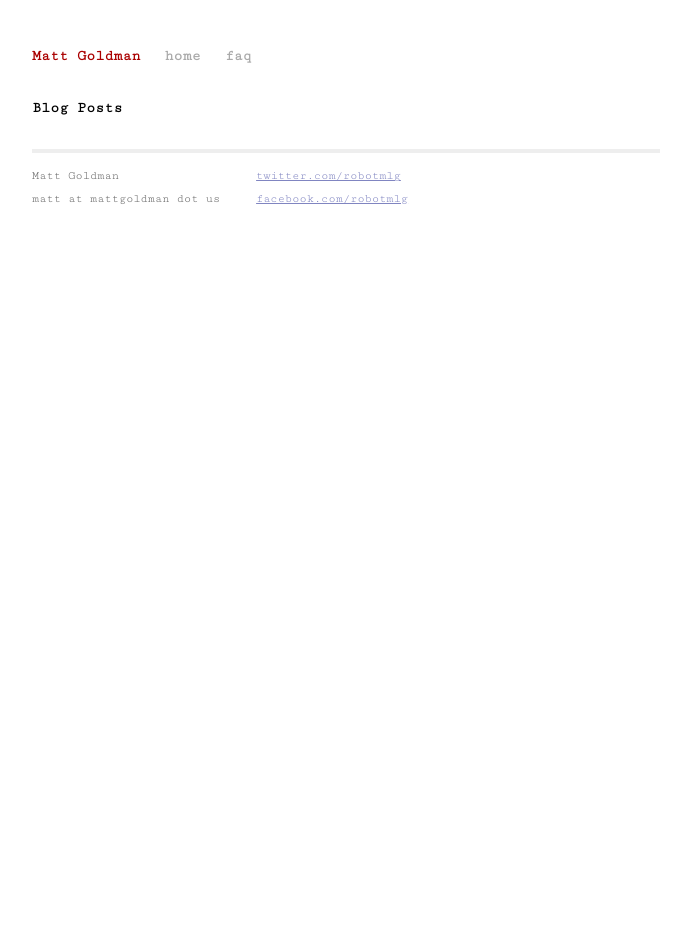
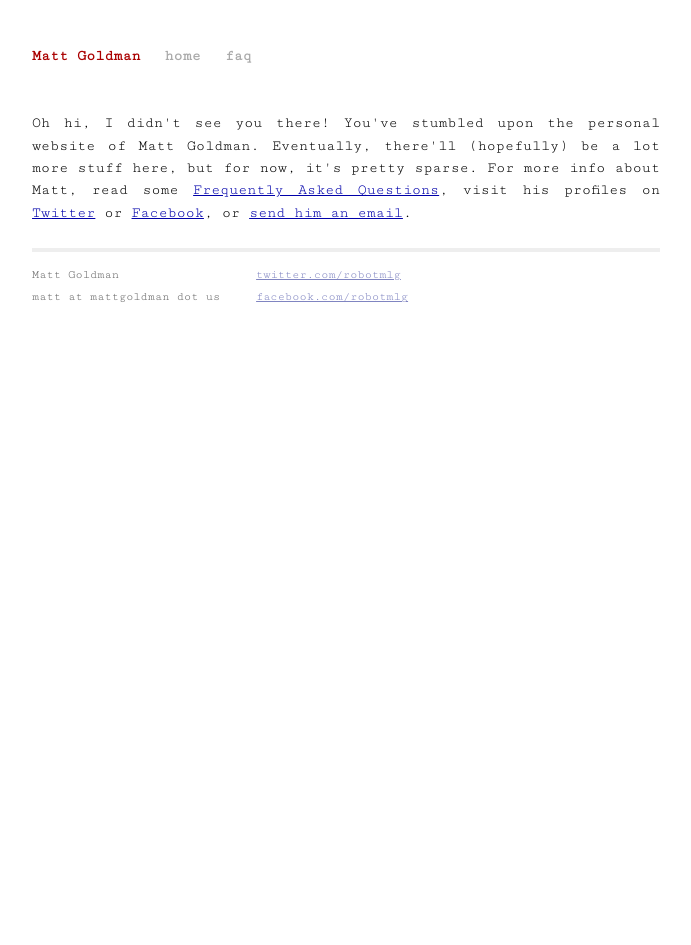
Before and after one commit to robotmlg/mattgoldman.us, a Jekyll site: the page built from index.html, in a window 1280 px wide. Shown: the whole page, without its empty margins (294-985 px from the left). Built offline with Jekyll 4.4.1, drawn with Linux system fonts in a browser that asks for light colours.

Commit message:
Added welcome message

```diff
--- a/index.html
+++ b/index.html
@@ -4,10 +4,13 @@
 ---
 
 <div id="home">
+  <p>Oh hi, I didn't see you there!  You've stumbled upon the personal website of Matt Goldman.  Eventually, there'll (hopefully) be a lot more stuff here, but for now, it's pretty sparse.  For more info about Matt, read some <a href="/faq/">Frequently Asked Questions</a>, visit his profiles on <a href="http://twitter.com/robotmlg">Twitter</a> or <a href="https://facebook.com/robotmlg">Facebook</a>, or <a href="mailto:matt+homepage@mattgoldman.us"</a>send him an email</a>.</p>
+  <!--
   <h1>Blog Posts</h1>
   <ul class="posts">
     {% for post in site.posts %}
       <li><span>{{ post.date | date_to_string }}</span> &raquo; <a href="{{ post.url }}">{{ post.title }}</a></li>
     {% endfor %}
   </ul>
+  -->
 </div>
```
